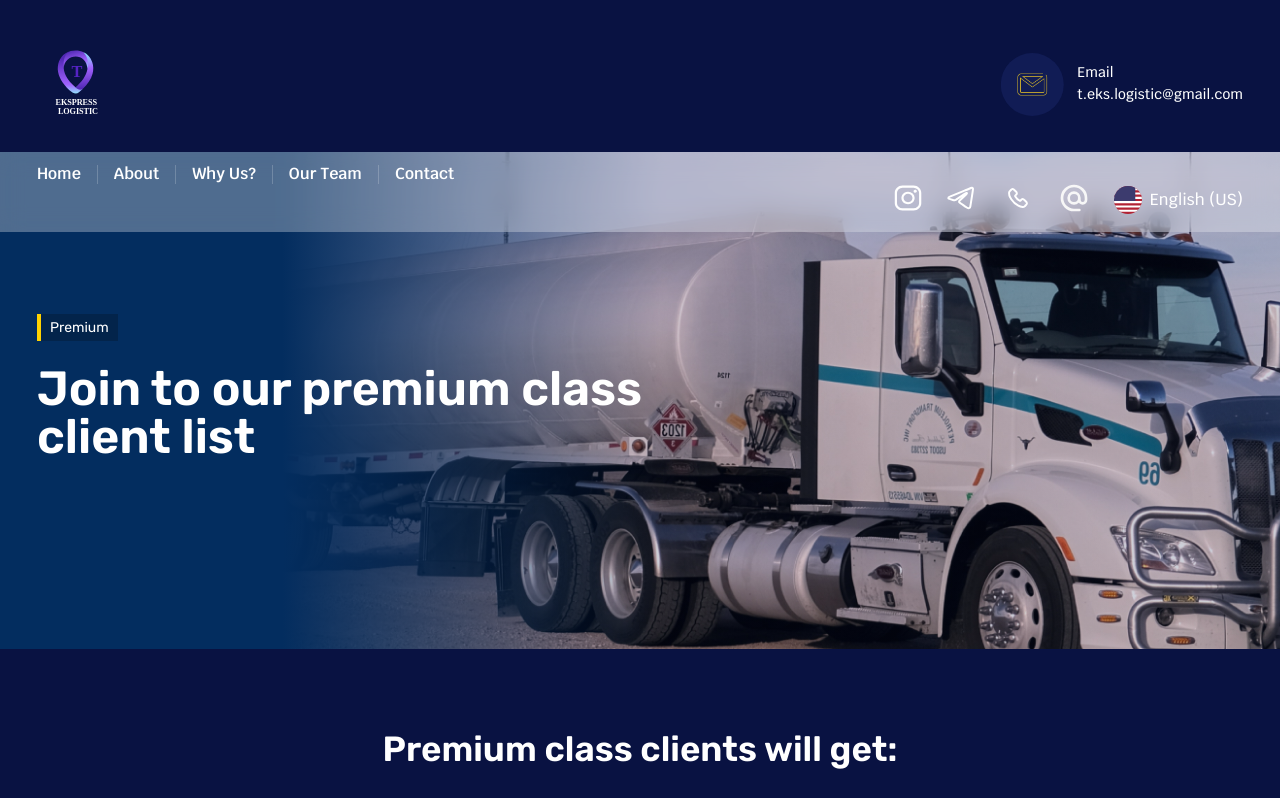
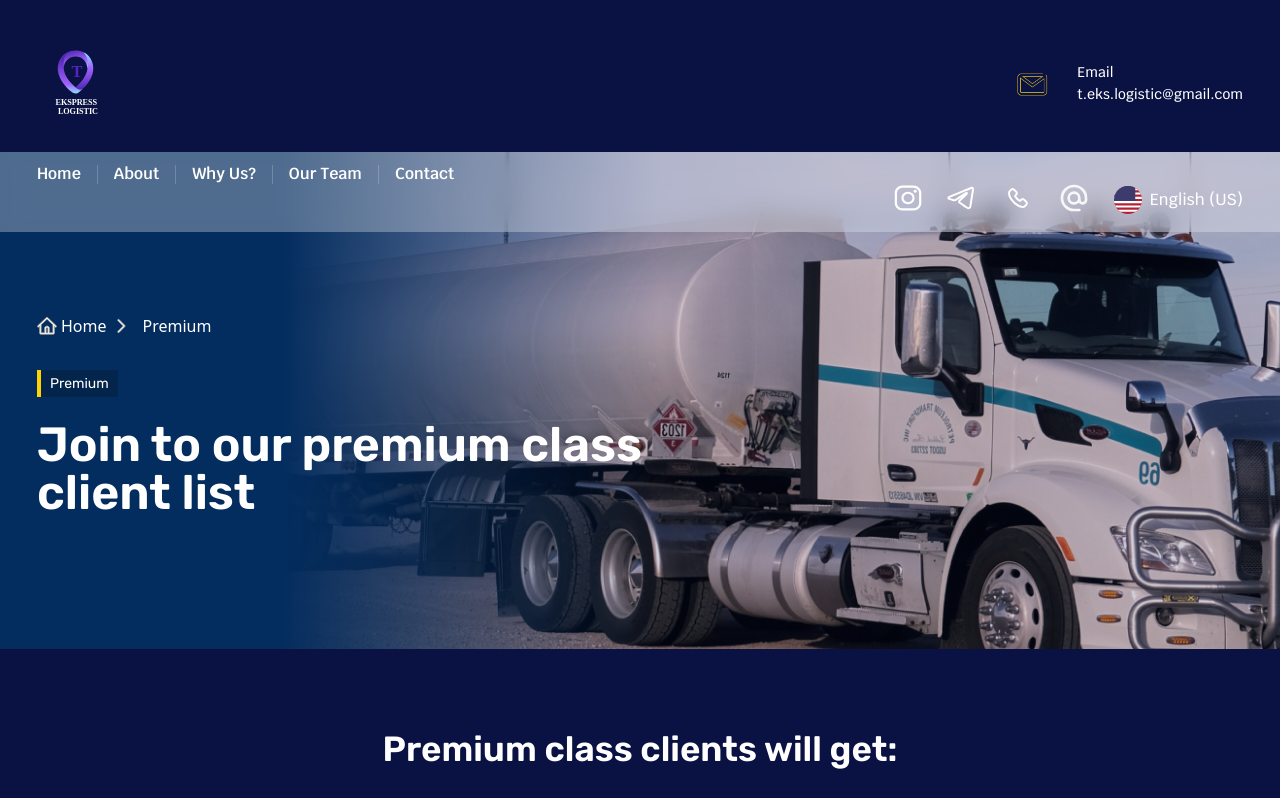
Before and after one commit to ibrohimov-murodjon/ekspress-logistic, a React (Vite) app: page /premium in a window 1280 px wide. Shown: the top 798 px of the page. Built offline with nearby package versions, Linux system fonts and the light colour scheme.

Commit message:
update premium page

```diff
--- a/src/components/Button.jsx
+++ b/src/components/Button.jsx
@@ -1,6 +1,6 @@
 function Button({ title }) {
   return (
-    <button className="btn-grad w-[250px] font-krub tracking-wide font-medium z-[10]">
+    <button  className="btn-grad  modalEl w-[250px] font-krub tracking-wide font-medium z-[10]">
       {title}
     </button>
   );
--- a/src/components/ContactElement.jsx
+++ b/src/components/ContactElement.jsx
@@ -3,7 +3,7 @@ import React from "react";
 const ContactElement = ({ img, title, text, href }) => {
   return (
     <div className="flex items-center gap-x-[14px] mobileSm:ml-[10%]">
-      <span className="w-[63px] h-[63px] bg-[#111C55] rounded-full flex items-center justify-center mobileMd:w-[50px] mobileMd:h-[50px]">
+      <span className="w-[63px] h-[63px] bg-[#091242] rounded-full flex items-center justify-center mobileMd:w-[50px] mobileMd:h-[50px]">
         <img
           src={img}
           className="w-[35px] h-[35px] mobileMd:w-[30px] mobileMd:h-[30px]"
--- a/src/components/Modal.jsx
+++ b/src/components/Modal.jsx
@@ -1,7 +1,29 @@
 import React from 'react'
 import { useState } from 'react'
+import { callLogoWhite, emailLogoWhite, timeLogoWhite } from "../assets";
 
-const Modal = ({children, img}) => {
+
+const premiumData = [
+    {
+      id: 1,
+      name: "Contact@logistics.com",
+      img: emailLogoWhite,
+      to: "mailto",
+    },
+    {
+      id: 2,
+      name: "(00) 112 365 489",
+      img: callLogoWhite,
+      to: "tel",
+    },
+    {
+      id: 3,
+      name: "Mon - Sat 9.00 - 20.00 Sunday Closed",
+      img: timeLogoWhite,
+      to: "",
+    },
+  ];
+const Modal = ( {children, img} ) => {
     const [modalEl, setModalEl] = useState(false)
         function modalCloseBtn(element){
             window.document.addEventListener('click', function(element){
@@ -24,12 +46,31 @@ const Modal = ({children, img}) => {
   return (
     <div>
         <button className='bg-slate-500 modalEl' onClick={() => ModalClickBtn()}>
-            <div className='bg-none hover:bg-none z-10  hidden group-hover:block cursor-pointer absolute  top-[50%] left-[56%] translate-x-[-70%] translate-y-[-50%]'>
+            <div className=' z-10'>
                 {children}
             </div>
         </button>
         <div   className={`${modalEl ? 'block modalEl ' : 'hidden'} fixed left-0 top-0  w-full max-w-[600px] z-[99]  ` } >
-        <img src={img} className="h-[500px]   border-2 object-cover p-0 w-full max-w-[400px]" />
+        <ul className="flex items-center flex-wrap justify-center gap-x-[131px] mt-[40px] mb-3 mobileLg:gap-y-[40px]">
+        {premiumData.map((element) => {
+          return (
+            <div
+              key={element.id}
+              className="flex flex-col items-center justify-center gap-y-[11px] w-[158px]"
+            >
+              <span className="w-[63px] h-[63px] rounded-full bg-[#273270] flex items-center justify-center">
+                <img className="w-[35px] h-[35px]" src={element.img} />
+              </span>
+              <a
+                href={`${element.to}:${element.name}`}
+                className="text-[14px] font-krub font-medium text-white text-center hover:underline hover:underline-offset-4"
+              >
+                {element.name}
+              </a>
+            </div>
+          );
+        })}
+      </ul>
         </div>
     </div>
   )
--- a/src/components/Navbar.jsx
+++ b/src/components/Navbar.jsx
@@ -236,10 +236,10 @@ function Navbar() {
                 <a href="https://t.me/ekspress_logistics" target={"_blank"}>
                   <img src={tgLogo} alt="telegram logo" className="w-[32px]" />
                 </a>
-                <a href="tel:+998941213399" target={"_blank"}>
+                <a href="tel:+998770016060" target={"_blank"}>
                   <img src={callLogoWhite} alt="telegram logo" className="w-[32px]" />
                 </a>
-                <a href="#" target={"_blank"}>
+                <a href="mailto:t.eks.logistic@gmail.com" target={"_blank"}>
                   <img src={emailLogoNavbar} alt="telegram logo" className="w-[32px]" />
                 </a>
               </div>
--- a/src/components/PremiumContact.jsx
+++ b/src/components/PremiumContact.jsx
@@ -1,27 +1,9 @@
 import React from "react";
-import { callLogoWhite, emailLogoWhite, timeLogoWhite } from "../assets";
+
 import { Input, Button } from "../components";
+import Modal from "./Modal";
 
-const premiumData = [
-  {
-    id: 1,
-    name: "Contact@logistics.com",
-    img: emailLogoWhite,
-    to: "mailto",
-  },
-  {
-    id: 2,
-    name: "(00) 112 365 489",
-    img: callLogoWhite,
-    to: "tel",
-  },
-  {
-    id: 3,
-    name: "Mon - Sat 9.00 - 20.00 Sunday Closed",
-    img: timeLogoWhite,
-    to: "",
-  },
-];
+
 
 const clientsGet = [
   {
@@ -58,26 +40,7 @@ const PremiumContact = () => {
           </li>
         ))}
       </ul>
-      {/* <ul className="flex items-center flex-wrap justify-center gap-x-[131px] mt-[40px] mb-3 mobileLg:gap-y-[40px]">
-        {premiumData.map((element) => {
-          return (
-            <div
-              key={element.id}
-              className="flex flex-col items-center justify-center gap-y-[11px] w-[158px]"
-            >
-              <span className="w-[63px] h-[63px] rounded-full bg-[#273270] flex items-center justify-center">
-                <img className="w-[35px] h-[35px]" src={element.img} />
-              </span>
-              <a
-                href={`${element.to}:${element.name}`}
-                className="text-[14px] font-krub font-medium text-white text-center hover:underline hover:underline-offset-4"
-              >
-                {element.name}
-              </a>
-            </div>
-          );
-        })}
-      </ul> */}
+
       <form className="flex items-center justify-center flex-col mt-6">
         <div className="flex flex-wrap gap-6 justify-center items-center gap-x-[28px] tabletLg:flex-col tabletLg:gap-0">
           <Input type="text" placeholder="Your name*" premium required={true} />{" "}
@@ -110,7 +73,7 @@ const PremiumContact = () => {
             placeholder="Your Message"
           ></textarea>
         </div>
-        <Button title="Submit Message" />
+        <Button  title="Submit Message" />
       </form>
     </div>
   );
--- a/src/pages/Home.jsx
+++ b/src/pages/Home.jsx
@@ -18,8 +18,8 @@ function Home() {
       <Advantages />
       <Certificates />
       <CountriesSlider />
+      <Team />
       <Gallery/>
-      <Team />
       <Contact />
       <Location />
     </div>
--- a/src/pages/Premium.jsx
+++ b/src/pages/Premium.jsx
@@ -1,12 +1,27 @@
 import React from "react";
-import { SubText, PremiumContact } from "../components";
+import { Link } from "react-router-dom";
+import { SubText, PremiumContact } from '../components'
+import HomeIcon from '../assets/home-icon.svg'
+import RightIcon from '../assets/right-icon.svg'
 
 function Premium() {
   return (
     <>
       <div className="premiumBac select-none w-full mt-[-80px] pt-[162px]">
         <div className="myContainer pb-[87px]">
-          <SubText title="Premium" bgclr="#03244b" white />
+          <ul className="flex gap-x-3 mb-8">
+          <li>
+            <Link className="flex items-center gap-x-1" to="/">
+            <img src={HomeIcon} width={20} height={20} alt="" />
+            <h3 className="text-white">Home</h3>
+            <img src={RightIcon} width={20} height={20} alt="" />
+            </Link>
+          </li>
+          <li>
+            <h3 className="text-white">Premium</h3>
+          </li>
+          </ul>
+          <SubText title="Premium" bgclr="#03244b" white/>
           <h1 className="mt-2 w-full max-w-[672px] text-white text-5xl font-rubik font-bold maxSm:text-4xl maxSm:max-w-[450px]">
             Join to our premium class client list
           </h1>
--- a/src/sections/Contact.jsx
+++ b/src/sections/Contact.jsx
@@ -29,7 +29,7 @@ const contactData = [
 ];
 function Contact() {
   return (
-    <div id="contact" className="bg-[#091242] ">
+    <div id="contact" className="bg-[#111c55] ">
       <div className="myContainer pt-[80px] pb-[100px] tabletLg:flex tabletLg:flex-col tabletLg:items-center tabletLg:pt-[40px]">
         <Slide direction="left" duration={700}>
           <SubText title="Contact" bgclr="#F3F3F3" className="mb-[43px]" />
--- a/src/sections/Gallery.jsx
+++ b/src/sections/Gallery.jsx
@@ -28,7 +28,7 @@ function Gallery() {
       </div>
       <div className='  flex h-[100%]  w-full'>
       <div className='rotate-90 w-full max-w-fit'>
-      <marquee className="h-[80vh]"  behavior="scroll" direction="left" scrollamount="5">
+      {/* <marquee className="h-[80vh]"  behavior="scroll" direction="left" scrollamount="5">
           {countriesData.map((item) => (
             <>
               <img
@@ -37,7 +37,7 @@ function Gallery() {
               />
             </>
           ))}
-        </marquee>
+        </marquee> */}
       </div>
         <div className='rotate-90 w-full max-w-fit'>
         <marquee className="h-[80vh]" behavior="scroll" direction="right" scrollamount="5">
@@ -45,7 +45,7 @@ function Gallery() {
             <>
               <img
                 src={item.img}
-                className="w-[200px] h-[250px] rotate-[-90deg] rounded-[10px] inline-block "
+                className="w-[400px] h-[350px] rotate-[-90deg]  inline-block "
               />
             </>
           ))}
@@ -57,7 +57,7 @@ function Gallery() {
             <>
               <img
                 src={item.img}
-                className="w-[200px] h-[250px] rotate-[-90deg] rounded-[10px]  inline-block  "
+                className="w-[400px] h-[350px] object-cover rotate-[-90deg]   inline-block  "
               />
 
             </>
--- a/src/sections/Location.jsx
+++ b/src/sections/Location.jsx
@@ -4,7 +4,7 @@ import location from "../assets/location.png";
 
 function Location() {
   return (
-    <div className="pt-[120px] pb-[78px] bg-[#111C55]">
+    <div className="pt-[120px] pb-[78px] bg-[#091242]">
       <div className="myContainer">
         <Slide
           direction="down"
```
Also changed, not shown: src/assets/home-icon.svg (added), src/assets/right-icon.svg (added).
